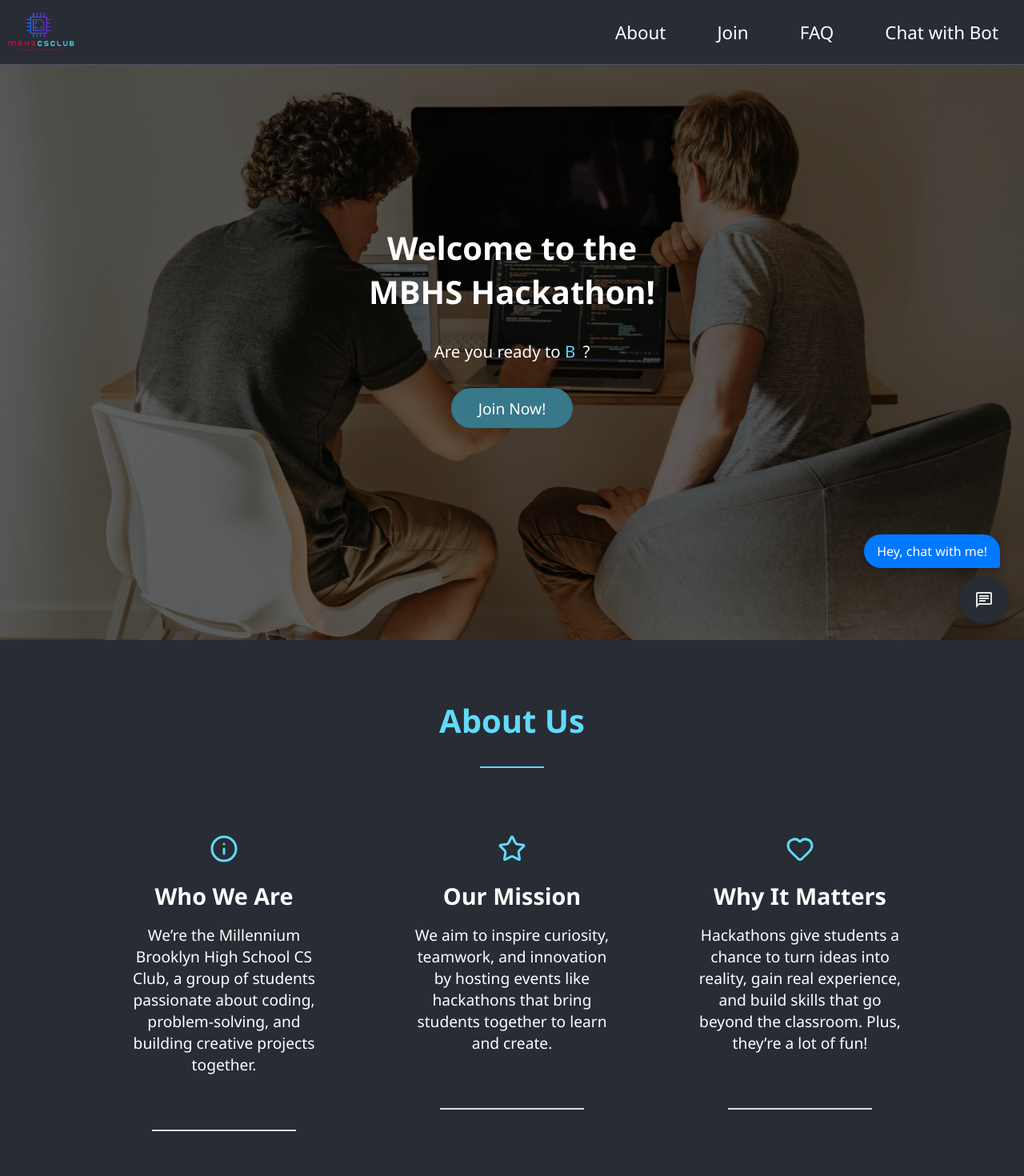
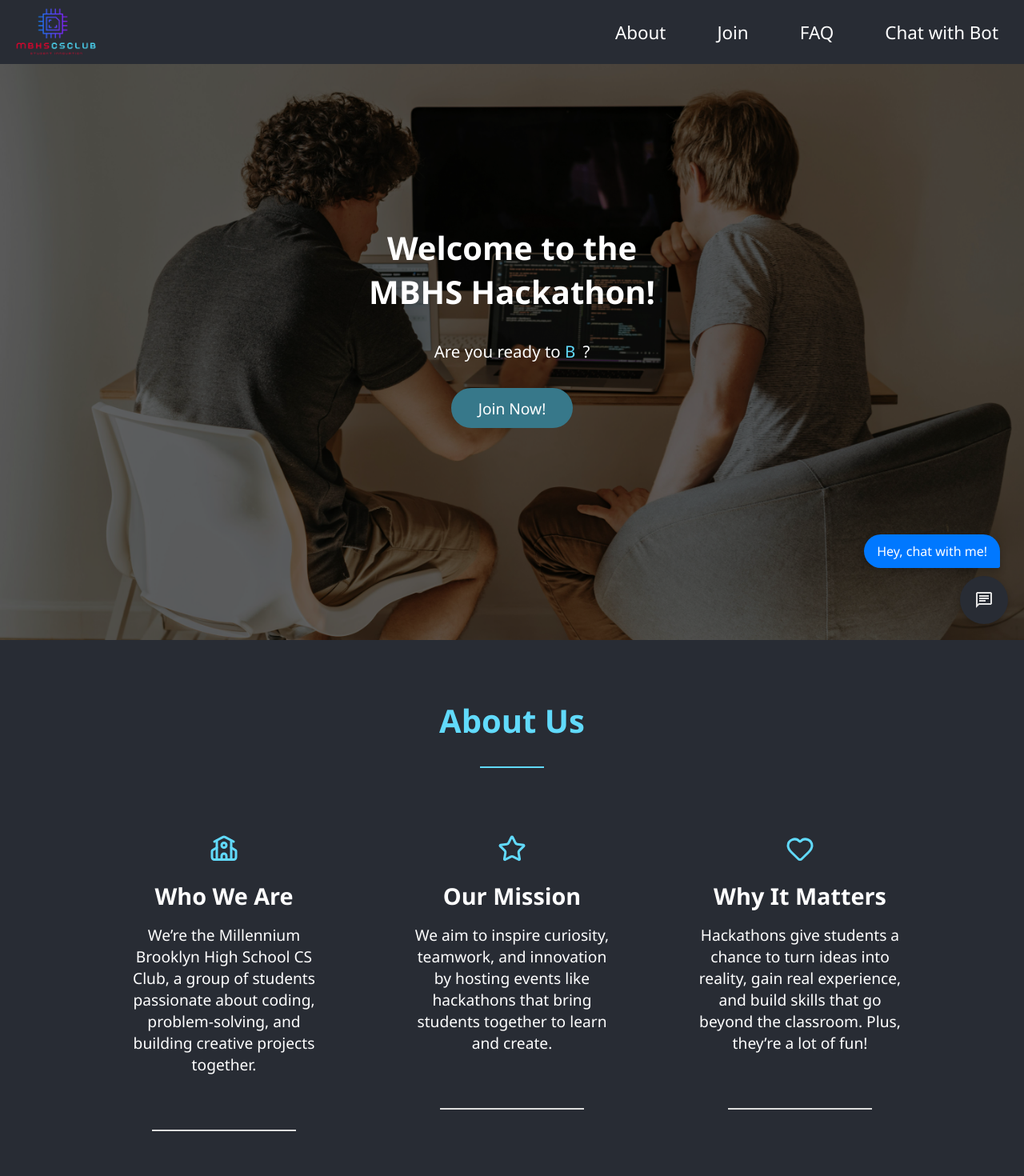
Before and after one commit to akmalm07/Hackathon-Showcase-Website, a React (Create React App) app in the folder frontend/: page / in a window 1280 px wide. Shown: the top 1470 px of the page at 80% size. Built offline with nearby package versions, Linux system fonts and the light colour scheme.

Commit message:
Final MVP. Fix colors

```diff
--- a/frontend/src/About.js
+++ b/frontend/src/About.js
@@ -1,7 +1,7 @@
 import "./style/about.css"
 import "./style/seporator.css"
 
-import { Info, Heart, Star } from "lucide-react"; // Delete later and repace with real icons
+import { School, Heart, Star } from "lucide-react"; // Delete later and repace with real icons
 
 function Separator({ title, text, Icon })
 {
@@ -31,7 +31,7 @@ function AboutSection()
                     title="Who We Are"
                     text="We’re the Millennium Brooklyn High School CS Club, a group of students
                           passionate about coding, problem-solving, and building creative projects together."
-                    Icon={Info}
+                    Icon={School}
                 />
                 <Separator
                     title="Our Mission"
--- a/frontend/src/Home.js
+++ b/frontend/src/Home.js
@@ -62,7 +62,7 @@ export default function Home() {
   return (
     <section className='home-front'>
       <div className='home-front-content'>
-        <h1>Welcome to the <br></br> MBHS Hackathon!</h1>
+        <h1>Welcome to the <br />MBHS Hackathon!</h1>
         <p>
           Are you ready to <span ref={typedTextRef} className='typed-text'></span>
           <span className='blinking-underscore'>_</span>?
--- a/frontend/src/style/navbar.css
+++ b/frontend/src/style/navbar.css
@@ -3,10 +3,11 @@
 
 .logo {
   width: auto;
-  height: 50px;
+  height: calc(var(--navbar-height) + 5px);
   padding: 0px;
-  margin-left: 10px;
+  margin-left: 20px;
 }
+
 
 
 @media (max-width: 768px) {
@@ -30,7 +31,6 @@
   z-index: 100;
   height: var(--navbar-height);
   transition: 0.3s background-color ease-in-out;
-  border-bottom: 1px solid var(--nav-background-color-scrolled);
 }
 
 .nav-bar.scrolled
--- a/frontend/src/style/root.css
+++ b/frontend/src/style/root.css
@@ -11,7 +11,7 @@
 
   --footer-background-color: #3b3939;
   --footer-text-color: var(--text-color);
-  --nav-background-color-scrolled: #4c5362;
+  --nav-background-color-scrolled: rgba(181, 189, 183, 0.4);
   --nav-background-color-darker: #3a3b3f;
   --about-background-color: var(--nav-background-color);
 
@@ -94,6 +94,12 @@ h1
   font-weight: 600;
 }
 
+.transition-col {
+  background: linear-gradient(90deg, var(--secondary-color), var(--secondary-color-darker));
+  -webkit-background-clip: text;
+  -webkit-text-fill-color: transparent;
+}
+
 p {
   margin: 1rem 0;
   font-size: var(--font-size);
```
